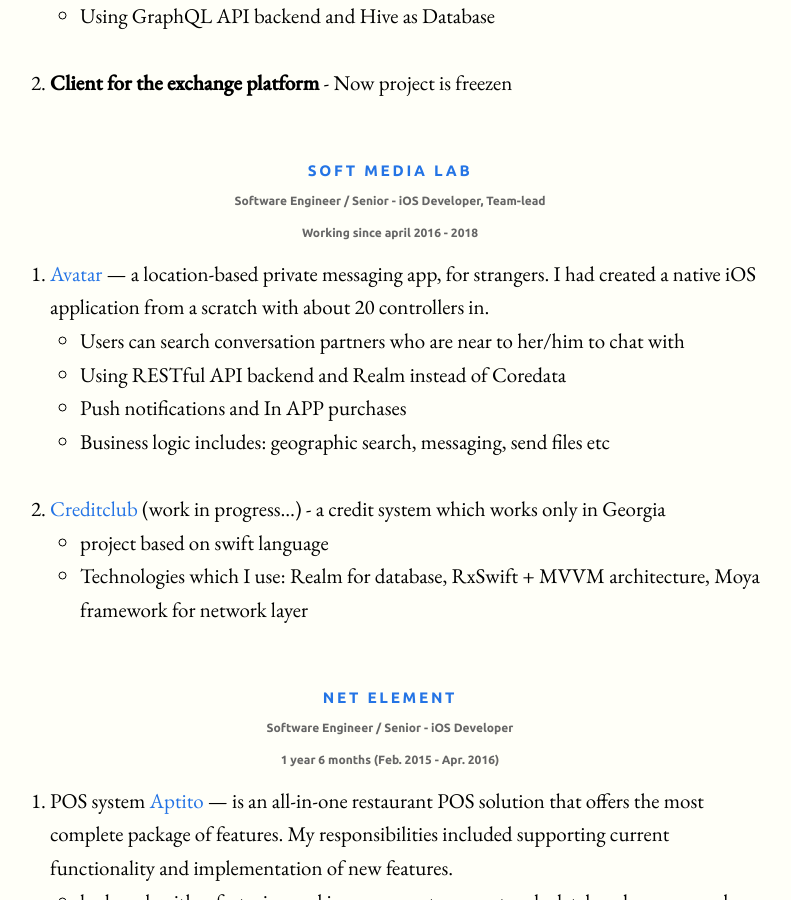
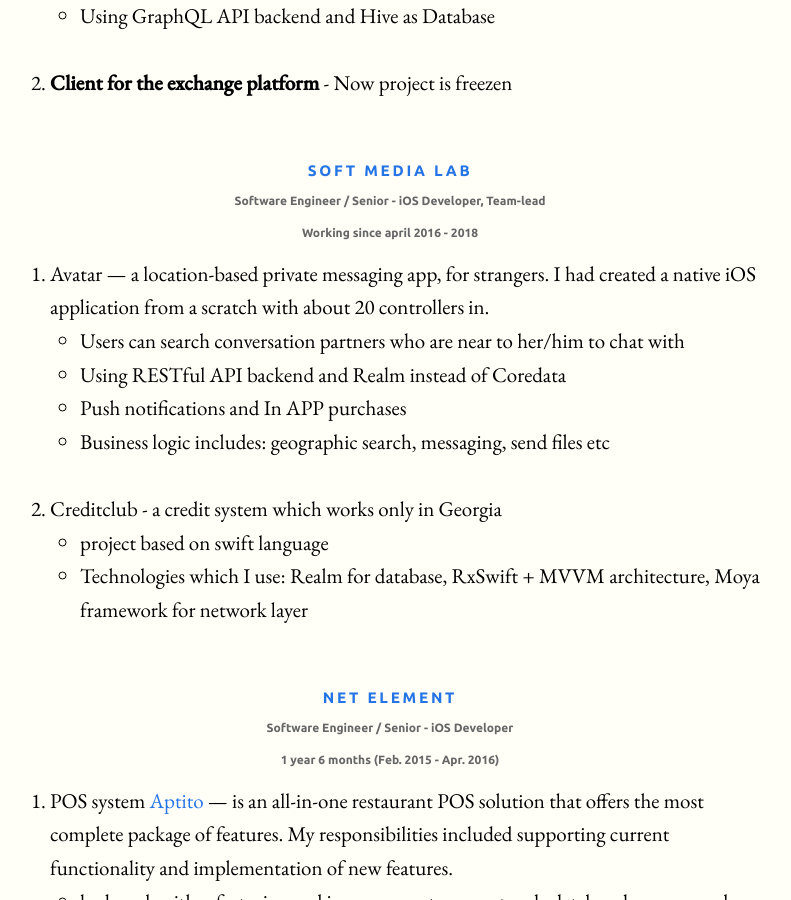
Before and after one commit to alobanov/alobanov.github.io, a Jekyll site: the page built from resume_en.md, in a window 1280 px wide and 900 px high, scrolled down 1573 px. Shown: the whole window, without its empty margins (250-1041 px from the left). Built offline with Jekyll 4.4.1, drawn with Linux system fonts in a browser that asks for light colours; emoji names are drawn with the system emoji font; some web fonts are replaced; some of the changed text lies outside the part shown.

Commit message:
Update resume_en.md

```diff
--- a/resume_en.md
+++ b/resume_en.md
@@ -55,13 +55,13 @@
 
 #### Working since april 2016 - 2018
 
-1. [Avatar](http://abatap.com/) — a location-based private messaging  app, for strangers. I had created a native iOS application from a scratch with about 20 controllers in.
+1. Avatar — a location-based private messaging  app, for strangers. I had created a native iOS application from a scratch with about 20 controllers in.
     - Users can search conversation partners who are near to her/him to chat with
     - Using RESTful API backend and Realm instead of Coredata
     - Push notifications and In APP purchases
     - Business logic includes: geographic search, messaging, send files etc
 <br/><br/>
-2. [Creditclub](https://creditclub.ge/) (work in progress...) - a credit system which works only in Georgia
+2. Creditclub - a credit system which works only in Georgia
     - project based on swift language
     - Technologies which I use: Realm for database, RxSwift + MVVM architecture, Moya framework for network layer
 
```
Also changed, not shown: other parts of resume_en.md (+2 -0 lines).
